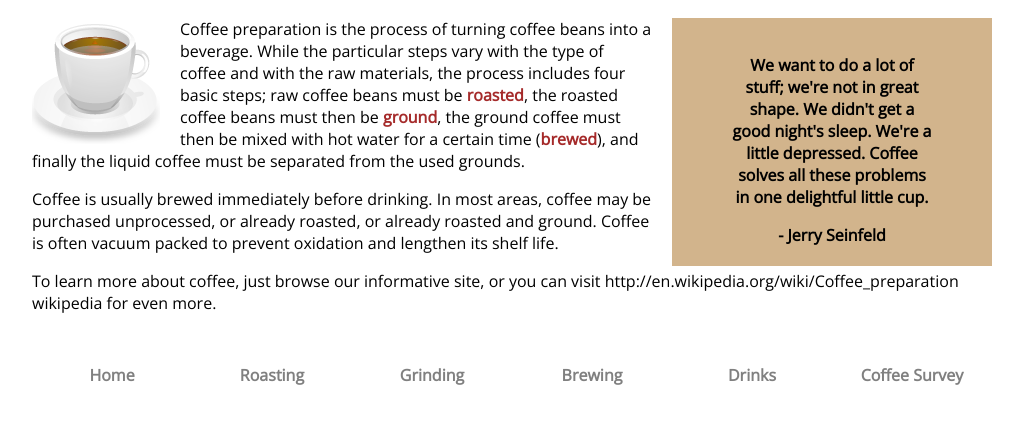
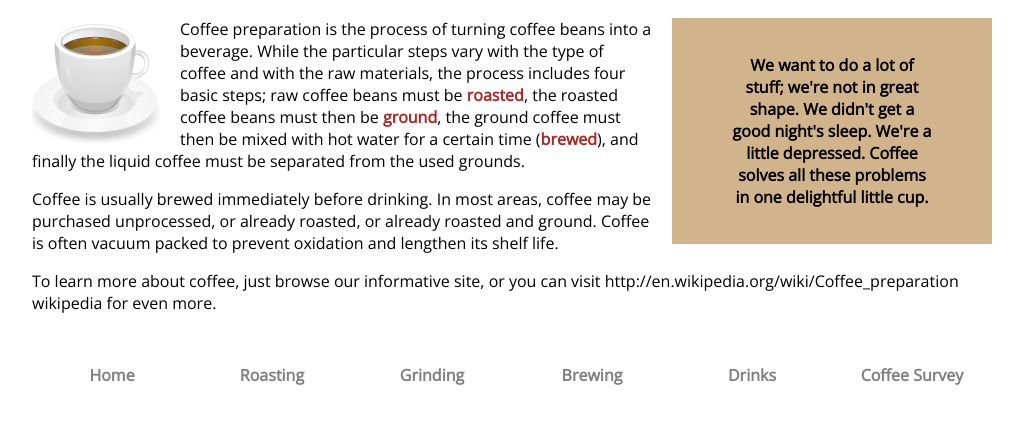
Before and after one commit to Merc5/Project-7, a plain HTML site: page Section 1 Intro/Completed-Website/index.html in a window 1280 px wide. Shown: the part 246-670 px from the top of the page, without its empty margins (128-1151 px from the left). Drawn offline with nearby package versions, Linux system fonts and the light colour scheme.

Commit message:
Update index.html

```diff
--- a/Section 1 Intro/Completed-Website/index.html
+++ b/Section 1 Intro/Completed-Website/index.html
@@ -23,7 +23,6 @@
 		<h1>All About Coffee</h1>
 		<aside>
 			<blockquote>We want to do a lot of stuff; we're not in great shape. We didn't get a good night's sleep. We're a little depressed. Coffee solves all these problems in one delightful little cup.</blockquote>
-- Jerry Seinfeld
 		</aside>
 		<section>
 			<img class="photo-left" src="images/coffee-cup.png" alt="a cup of coffee" width="128" height="128" />
@@ -31,8 +30,7 @@
 
 			<p>Coffee is usually brewed immediately before drinking. In most areas, coffee may be purchased unprocessed, or already roasted, or already roasted and ground. Coffee is often vacuum packed to prevent oxidation and lengthen its shelf life.</p>
 
-<p>To learn more about coffee, just browse our informative site, or you can visit
-http://en.wikipedia.org/wiki/Coffee_preparation wikipedia for even more.</p>
+			<p>To learn more about coffee, just browse our informative site, or you can visit http://en.wikipedia.org/wiki/Coffee_preparation wikipedia for even more.</p>
 		</section>
 		<footer>
 			<nav>
```
Lines whose indentation alone changed are shown as unchanged.
